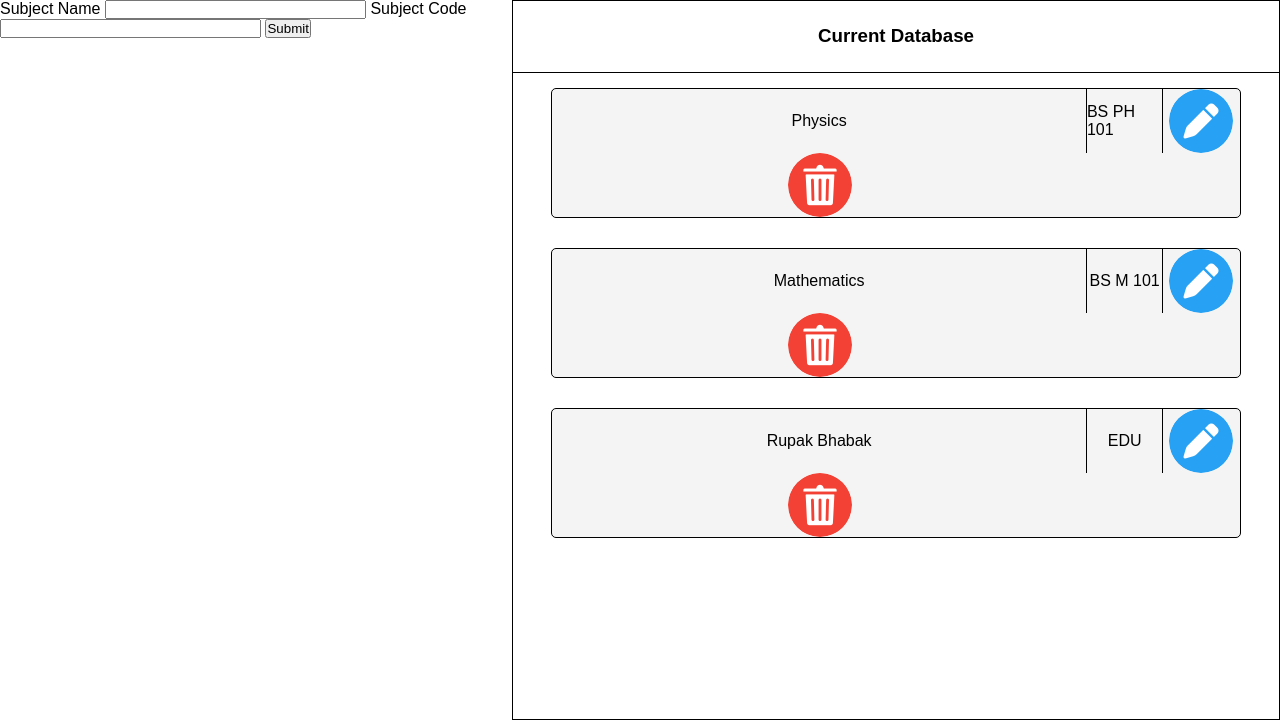
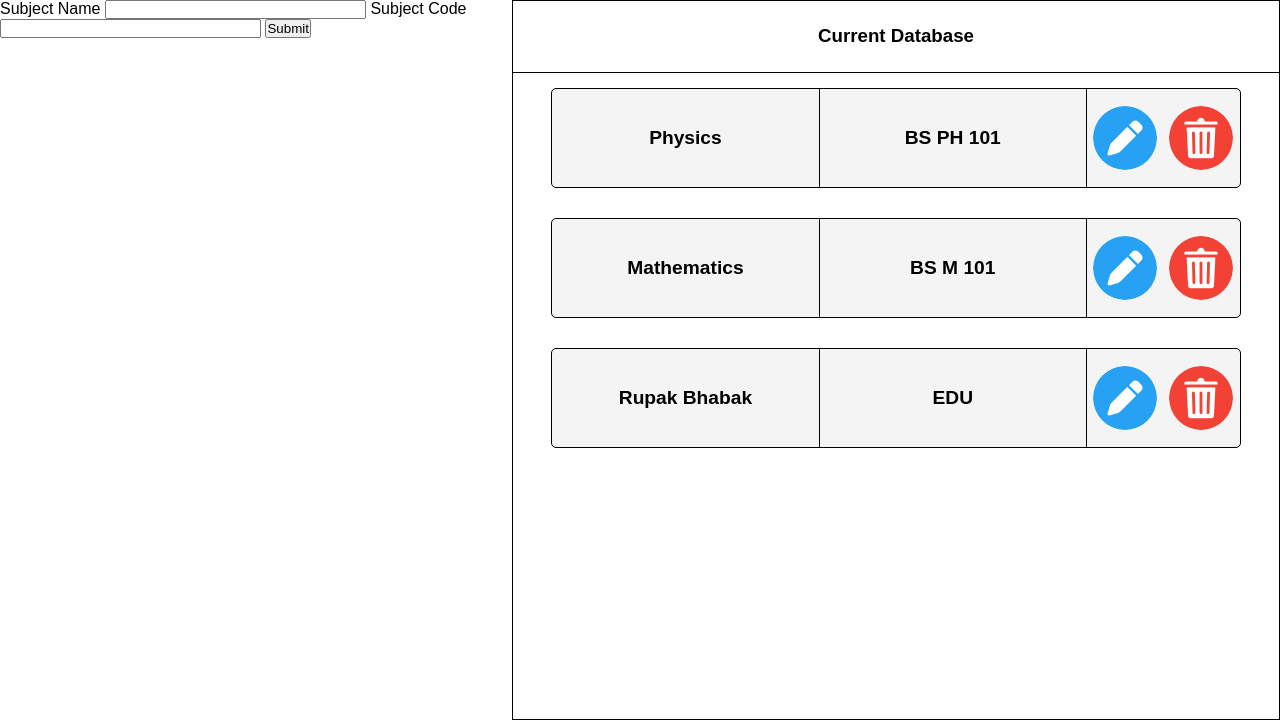
Before and after one commit to Satyanweshi01/Schedulo, a Flask app: page /subject/add in a window 1280 px wide. Shown: the part 80-800 px from the top of the page. Run offline with Flask 3, Linux system fonts and the light colour scheme.

Commit message:
fix UI of database edit form

```diff
--- a/app/blueprints/database_edit_form/templates/batch_db.html
+++ b/app/blueprints/database_edit_form/templates/batch_db.html
@@ -28,7 +28,9 @@
                 <div class="curr-data-main">
                     {% for i in data %}
                     <div class="card">
-                        <div class="card-content">{{ i.name }}</div>
+                        <div class="card-content">
+                            <div class="content-part">{{ i.name }}</div>
+                        </div>
                         <div class="card-edit" title="Edit"><button></button></div>
                         <div class="card-delete" title="Delete"><button></button></div>
                     </div>
--- a/app/blueprints/database_edit_form/templates/department_db.html
+++ b/app/blueprints/database_edit_form/templates/department_db.html
@@ -28,7 +28,9 @@
                 <div class="curr-data-main">
                     {% for i in data %}
                     <div class="card">
-                        <div class="card-content">{{ i.name }}</div>
+                        <div class="card-content">
+                            <div class="content-part">{{ i.name }}</div>
+                        </div>
                         <div class="card-edit" title="Edit"><button></button></div>
                         <div class="card-delete" title="Delete"><button></button></div>
                     </div>
--- a/app/blueprints/database_edit_form/templates/subject_db.html
+++ b/app/blueprints/database_edit_form/templates/subject_db.html
@@ -30,8 +30,10 @@
                 <div class="curr-data-main">
                     {% for i in data %}
                     <div class="card">
-                        <div class="card-content">{{ i.name }}</div>
-                        <div class="card-content">{{ i.code }}</div>
+                        <div class="card-content">
+                            <div class="content-part">{{ i.name }}</div>
+                            <div class="content-part">{{ i.code }}</div>
+                        </div>
                         <div class="card-edit" title="Edit"><button></button></div>
                         <div class="card-delete" title="Delete"><button></button></div>
                     </div>
--- a/app/blueprints/database_edit_form/templates/teacher_db.html
+++ b/app/blueprints/database_edit_form/templates/teacher_db.html
@@ -28,7 +28,9 @@
                 <div class="curr-data-main">
                     {% for i in data %}
                     <div class="card">
-                        <div class="card-content">{{ i.name }}</div>
+                        <div class="card-content">
+                            <div class="content-part">{{ i.name }}</div>
+                        </div>
                         <div class="card-edit" title="Edit"><button></button></div>
                         <div class="card-delete" title="Delete"><button></button></div>
                     </div>
--- a/app/blueprints/landing_after/templates/landing_after.html
+++ b/app/blueprints/landing_after/templates/landing_after.html
@@ -54,9 +54,9 @@
                 </div>
                 <div class="ctrl-area">
                     <div class="btn">
-                        <form action="" method="">
+                        <a href="{{url_for('editor.index')}}">
                             <button type="submit">Make a Timetable</button>
-                        </form>
+                        </a>
                     </div>
                 </div>
             </div>
--- a/app/blueprints/landing_page/templates/landing_page.html
+++ b/app/blueprints/landing_page/templates/landing_page.html
@@ -14,6 +14,9 @@
             <div class="tagline-wrapper">
                 <p class="tagline">Make a schedule on the go</p>
             </div>
+            <a href="{{url_for('landing_after.index')}}">
+                <button type="submit">Go to home page</button>
+            </a>
         </div>
     </body>
 </html>
--- a/app/static/css/database_edit_form.css
+++ b/app/static/css/database_edit_form.css
@@ -147,11 +147,23 @@ main {
 }
 
 .card-content {
+    display: flex;
+    align-items: center;
+    justify-content: space-evenly;
+}
+
+.content-part {
+    width: 100%;
+    height: 100%;
+
     border-right: 1px solid #000000;
 
     display: flex;
     align-items: center;
     justify-content: center;
+
+    font-size: 1.2rem;
+    font-weight: 600;
 }
 
 .card-edit,
```
